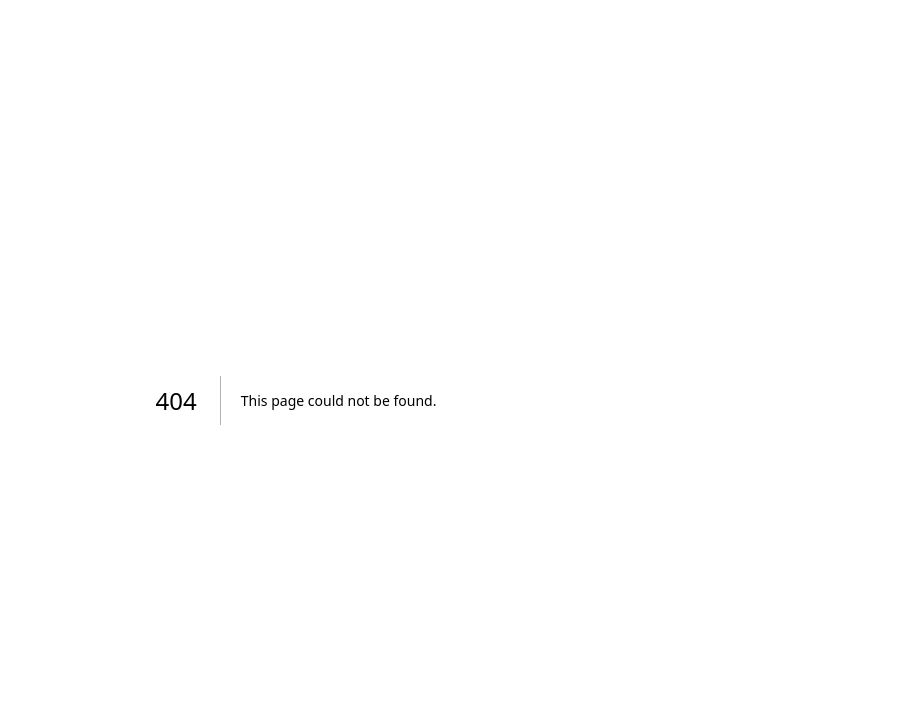
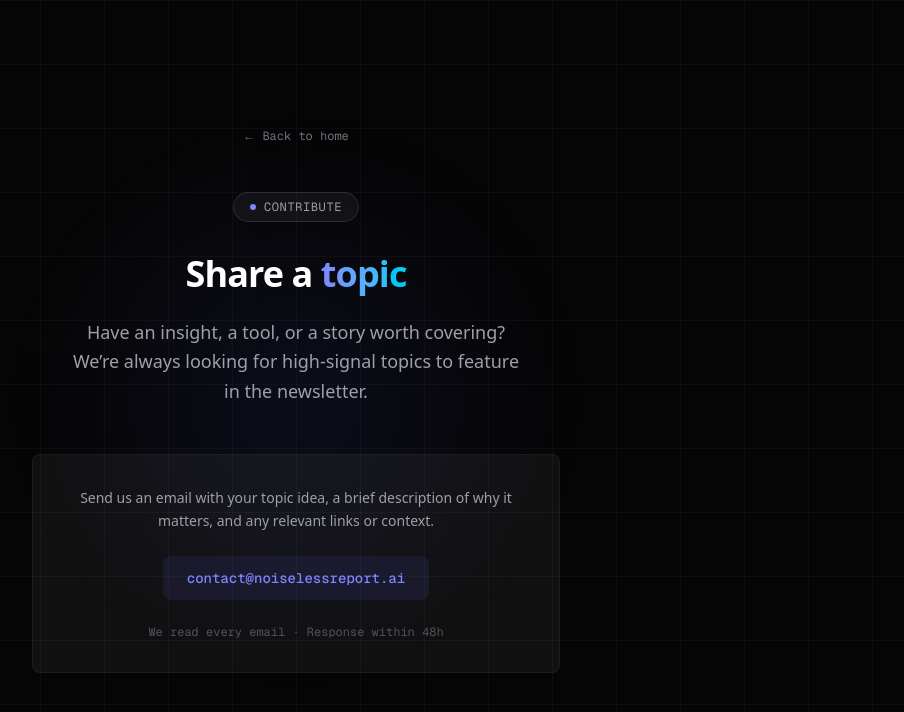
Before and after one commit to guillaumegay13/thenoiselessaireport, a Next.js app: page /contribute in a window 1280 px wide. Before the commit this address had no page. Shown: the top 712 px of the page, without its empty margins (344-1248 px from the left). Built offline with nearby package versions, Linux system fonts and the light colour scheme.

Commit message:
Add contribute page with email contact

```diff
--- /dev/null
+++ b/app/contribute/page.tsx
@@ -0,0 +1,75 @@
+import Link from "next/link";
+
+export const metadata = {
+  title: "Contribute — The Noiseless AI Report",
+  description:
+    "Have a topic, insight, or story worth sharing? Contribute to The Noiseless AI Report.",
+};
+
+export default function Contribute() {
+  return (
+    <div className="relative flex min-h-screen items-center justify-center overflow-hidden">
+      {/* Background grid */}
+      <div
+        className="pointer-events-none absolute inset-0"
+        style={{
+          backgroundImage:
+            "linear-gradient(rgba(255,255,255,0.03) 1px, transparent 1px), linear-gradient(90deg, rgba(255,255,255,0.03) 1px, transparent 1px)",
+          backgroundSize: "64px 64px",
+        }}
+      />
+
+      {/* Radial glow */}
+      <div className="animate-pulse-glow pointer-events-none absolute top-1/2 left-1/2 h-[600px] w-[600px] -translate-x-1/2 -translate-y-1/2 rounded-full bg-[radial-gradient(circle,rgba(99,102,241,0.12)_0%,transparent_70%)]" />
+
+      <main className="relative z-10 mx-auto flex max-w-xl flex-col items-center px-6 py-32 text-center">
+        {/* Back link */}
+        <Link
+          href="/"
+          className="mb-12 font-mono text-xs text-zinc-500 transition-colors hover:text-indigo-400"
+        >
+          &larr; Back to home
+        </Link>
+
+        {/* Badge */}
+        <div className="mb-8 inline-flex items-center gap-2 rounded-full border border-white/10 bg-white/5 px-4 py-1.5 font-mono text-xs tracking-wider text-zinc-400">
+          <span className="inline-block h-1.5 w-1.5 rounded-full bg-indigo-400" />
+          CONTRIBUTE
+        </div>
+
+        {/* Heading */}
+        <h1 className="text-3xl font-bold tracking-tight text-white sm:text-4xl">
+          Share a{" "}
+          <span className="bg-gradient-to-r from-indigo-400 to-cyan-400 bg-clip-text text-transparent">
+            topic
+          </span>
+        </h1>
+
+        {/* Description */}
+        <p className="mt-6 max-w-md text-lg leading-relaxed text-zinc-400">
+          Have an insight, a tool, or a story worth covering? We&rsquo;re always
+          looking for high-signal topics to feature in the newsletter.
+        </p>
+
+        {/* How to contribute */}
+        <div className="mt-12 w-full rounded-lg border border-white/5 bg-white/5 p-8">
+          <p className="text-sm leading-relaxed text-zinc-400">
+            Send us an email with your topic idea, a brief description of why it
+            matters, and any relevant links or context.
+          </p>
+
+          <a
+            href="mailto:contact@noiselessreport.ai"
+            className="mt-6 inline-flex items-center gap-2 rounded-lg bg-indigo-500/10 px-6 py-3 font-mono text-sm font-medium text-indigo-400 transition-colors hover:bg-indigo-500/20"
+          >
+            contact@noiselessreport.ai
+          </a>
+
+          <p className="mt-6 font-mono text-xs text-zinc-600">
+            We read every email &middot; Response within 48h
+          </p>
+        </div>
+      </main>
+    </div>
+  );
+}
--- a/app/page.tsx
+++ b/app/page.tsx
@@ -48,12 +48,21 @@
           Free &middot; No spam &middot; Unsubscribe anytime
         </p>
 
-        <Link
-          href="/newsletters"
-          className="animate-fade-in-up-delay-2 mt-3 font-mono text-xs text-zinc-500 transition-colors hover:text-indigo-400"
-        >
-          Read past issues &rarr;
-        </Link>
+        <div className="animate-fade-in-up-delay-2 mt-3 flex items-center gap-4">
+          <Link
+            href="/newsletters"
+            className="font-mono text-xs text-zinc-500 transition-colors hover:text-indigo-400"
+          >
+            Read past issues &rarr;
+          </Link>
+          <span className="text-zinc-700">&middot;</span>
+          <Link
+            href="/contribute"
+            className="font-mono text-xs text-zinc-500 transition-colors hover:text-indigo-400"
+          >
+            Contribute &rarr;
+          </Link>
+        </div>
 
         {/* Features */}
         <div className="animate-fade-in-up-delay-2 mt-16 grid w-full grid-cols-1 gap-px overflow-hidden rounded-lg border border-white/5 bg-white/5 sm:grid-cols-3">
```
